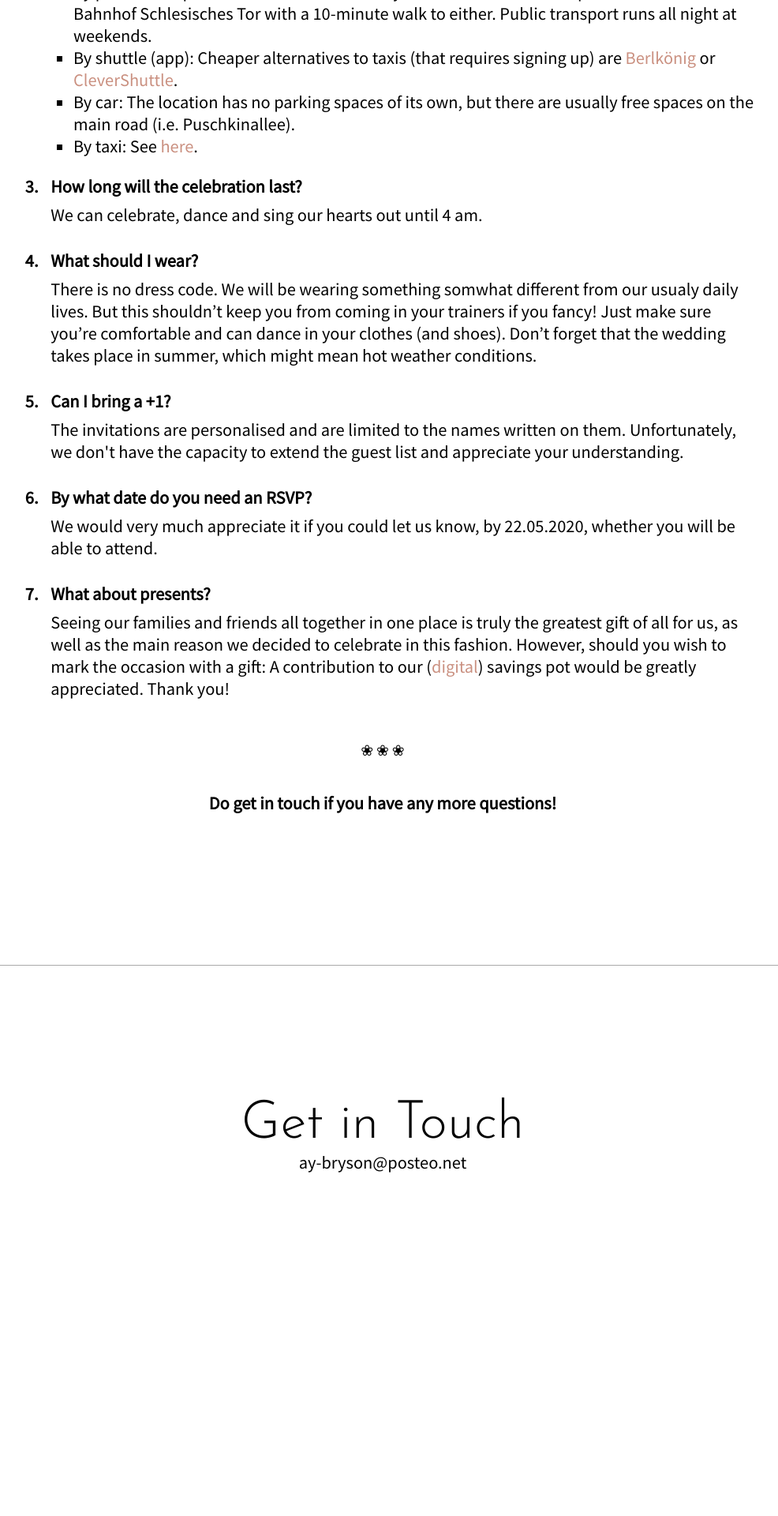
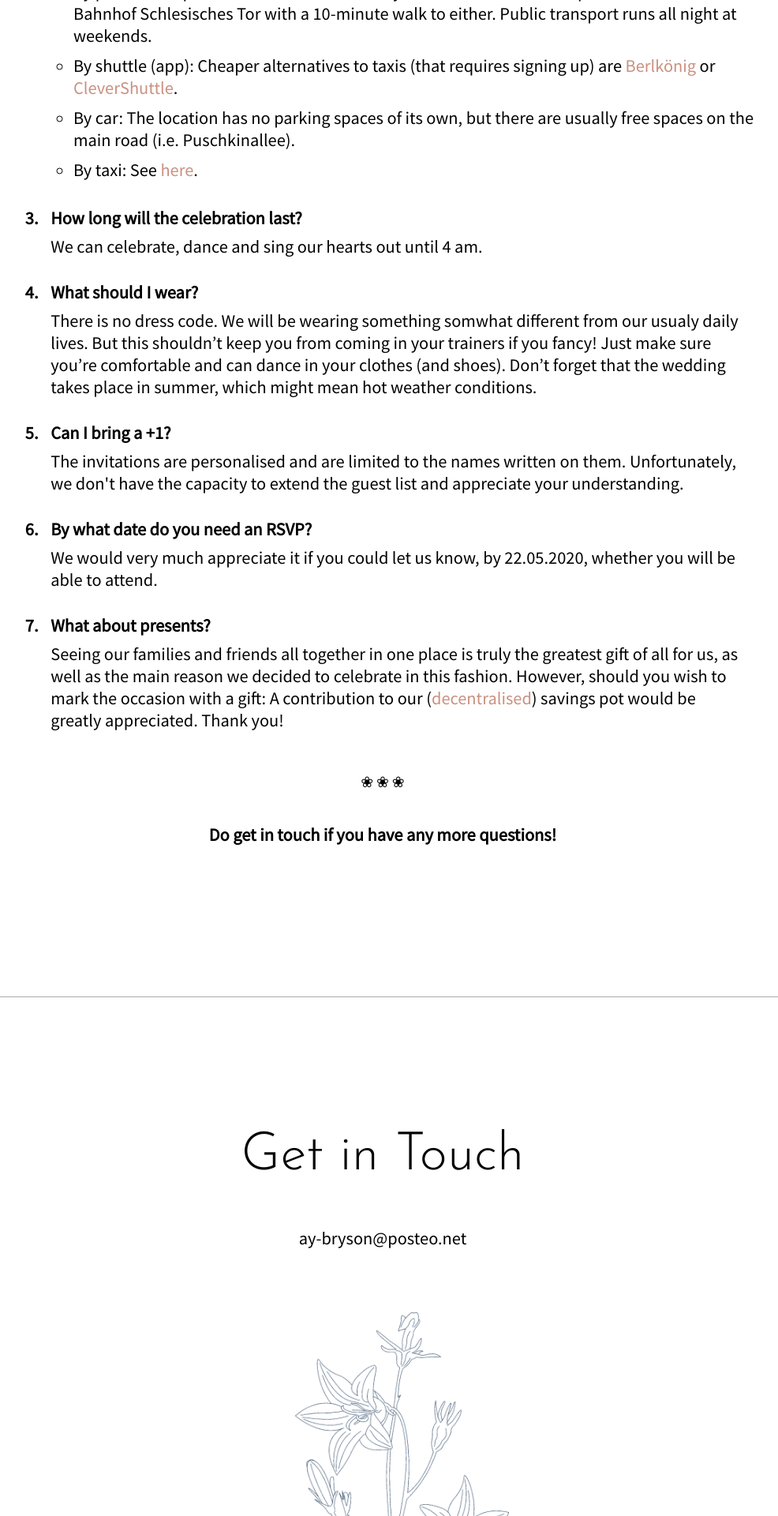
Before and after one commit to aybry/ay-bryson, a Flask app: template templates/base.html in a window 1280 px wide. Shown: the part 3280-5200 px from the top of the page at 79% size, without its empty margins (155-1141 px from the left). Before the commit the page ends 4765 px from the top, so only its background shows below. Run offline with Flask 2, Linux system fonts and the light colour scheme; the template is opened without the code that fills it, so the values that code supplies are empty; parts of the project's set-up code (start-up, migrations or seed data) failed here and were passed over; some libraries are stand-ins or nearby versions.

Commit message:
Added lilies

```diff
--- a/static/style.css
+++ b/static/style.css
@@ -119,7 +119,7 @@ a {
 
   }
 
-#main-right .right-panel {
+.right-panel {
     display: flex;
     flex-direction: column;
     font-family: rosario;
@@ -129,6 +129,10 @@ a {
 
 .centered {
     text-align: center;
+}
+
+.email-address {
+    margin-top: 5rem;
 }
 
 #main-right .centered-textbox {
@@ -239,7 +243,10 @@ p.address {
 
 ul.pub-tran {
     margin-top: 0;
-    list-style-type: square;
+}
+
+ul.pub-tran li {
+    padding-bottom: 10px;
 }
 
 .faq-question {
@@ -379,6 +386,18 @@ button {
     max-width: 700px;
 }
 
+.get-in-touch-panel {
+    padding-bottom: 0;
+}
+
+#lilies {
+    display: block;
+    margin: auto;
+    margin-top: 10vh;
+    max-width: 40vh;
+    height: auto;
+}
+
 /* Smartphones ----------- */
 @media only screen
 and (min-device-width: 320px)
@@ -396,7 +415,7 @@ and (max-device-width: 480px) {
         font-size: 8rem;
     }
 
-    #main-right .right-panel {
+    .right-panel {
         font-size: 3.5rem;
         padding: 15rem 12rem;
     }
@@ -442,7 +461,7 @@ and (max-device-width: 1023px) {
         margin-left: -8px;
     }
 
-    #main-right .right-panel {
+    .right-panel {
         font-size: 2rem;
         padding: 15rem 15rem;
     }
@@ -627,7 +646,7 @@ and (max-device-width: 1535px) {
         margin-left: 0;
     }
 
-    #main-right .right-panel {
+    .right-panel {
         padding: 7rem 4rem;
         display: flex;
         flex-direction: column;
@@ -860,7 +879,7 @@ and (min-device-width: 1536px) {
         margin-left: 0;
     }
 
-    #main-right .right-panel {
+    .right-panel {
         padding: 8rem 8rem;
         display: flex;
         flex-direction: column;
@@ -1012,6 +1031,12 @@ and (min-device-width: 1536px) {
         margin: 50px auto;
         font-size: 2rem;
     }
+
+    .get-in-touch-panel {
+        display: block;
+        margin: auto;
+        padding-bottom: 0;
+    }
 }
 
 
--- a/templates/base.html
+++ b/templates/base.html
@@ -136,7 +136,7 @@
                     What about presents?
                 </li>
                 <p class="faq-answer" id="p-a8">
-                    Seeing our families and friends all together in one place is truly the greatest gift of all for us, as well as the main reason we decided to celebrate in this fashion. However, should you wish to mark the occasion with a gift: A contribution to our (<a href="/btc">digital</a>) savings pot would be greatly appreciated. Thank you!
+                    Seeing our families and friends all together in one place is truly the greatest gift of all for us, as well as the main reason we decided to celebrate in this fashion. However, should you wish to mark the occasion with a gift: A contribution to our (<a href="/btc">decentralised</a>) savings pot would be greatly appreciated. Thank you!
                 </p>
             </ol>
 
@@ -152,12 +152,13 @@
 
         <div class="separator"></div>
 
-        <div class="right-panel">
+        <div class="right-panel get-in-touch-panel">
             <div class="main-header font-josefin-sans" id="header-touch">Get in Touch</div>
 
-            <span class="centered">
+            <div class="email-address centered">
                 ay-bryson@posteo.net
-            </span>
+            </div>
+            <img id="lilies" src="{{ url_for('static', filename='img/lilies_small.png') }}">
         </div>
 
     </div>
```
Also changed, not shown: static/img/lilies_small.png (added), 1 other file.
